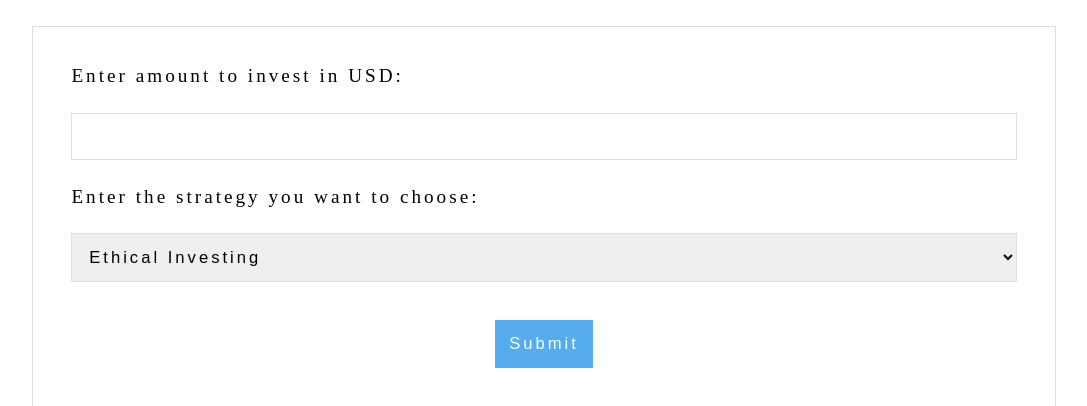
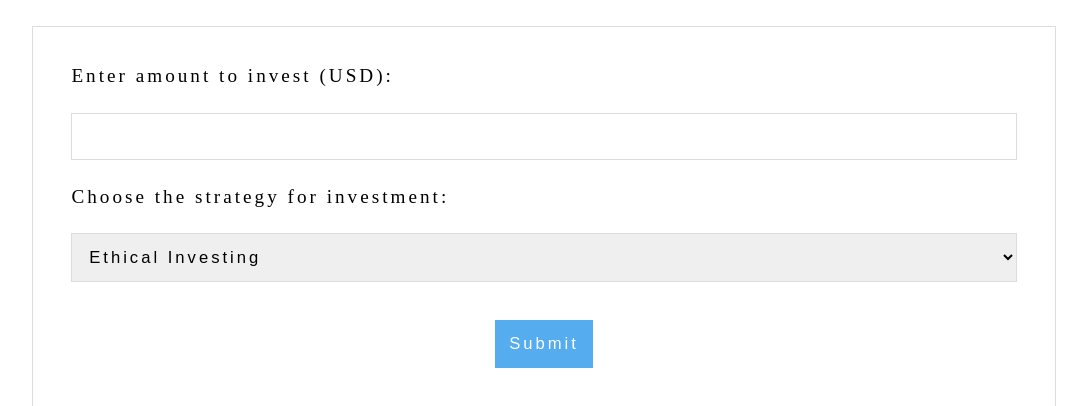
Before and after one commit to Saurabhd96/Stock-Portfolio-Suggestion-Engine, a Flask app: page / in a window 1280 px wide. Shown: the top 406 px of the page, without its empty margins (96-1183 px from the left). Run offline with Flask 3, Linux system fonts and the light colour scheme.

Commit message:
ui updation

```diff
--- a/templates/index.html
+++ b/templates/index.html
@@ -1,30 +1,23 @@
 <html>
-
   <head>
     <meta name="viewport" content="width=device-width, initial-scale=1.0">
-
     <link rel="stylesheet" type="text/css" href="../static/index.css">
-
-
-
-
   </head>
-
   <body>
 
     <form class="grid" action="/result" method="POST">
-
+    <!--
       {% if name %}
       <center>
         <h3 style="color: blue;" class="let_space">You will be investing {{name}} USD, Best of luck!</h3>
       </center>
 
-    {% endif %}
+      {% endif %} -->
 
-    <label for="name">Enter amount to invest in USD:</label>
+      <label for="name">Enter amount to invest (USD):</label>
       <input type="number" id="name" name="name" min="5000" required>
 
-    <label for="strategy">Enter the strategy you want to choose:</label>
+      <label for="strategy">Choose the strategy for investment:</label>
       <select type="text" id="strategy" name="strategy" required>
         <option name='Ethical Investing' value='Ethical Investing'>Ethical Investing </option>
         <option name='Value Investing' value='Value Investing'>Value Investing </option>
@@ -41,22 +34,11 @@
         <option name='Growth and Quality Investing' value='Growth Investing and Quality Investing'>Growth Investing and Quality Investing </option>
         <option name='Growth and Index Investing' value='Growth Investing and Index Investing'>Growth Investing and Index Investing </option>
         <option name='Quality and Index Investing' value='Quality Investing and Index Investing'>Quality Investing and Index Investing </option>
-
       </select>
       <center><input class="file_submit" type="Submit"></center>
-
     </form>
-
-
-
-
-
-
     <br>
     <br>
     <br>
-
-
   </body>
-
 </html>
```
Also changed, not shown: templates/one_strategy.html (+0 -15 lines), templates/two_strategies.html (+0 -15 lines). Lines whose indentation alone changed are shown as unchanged.
